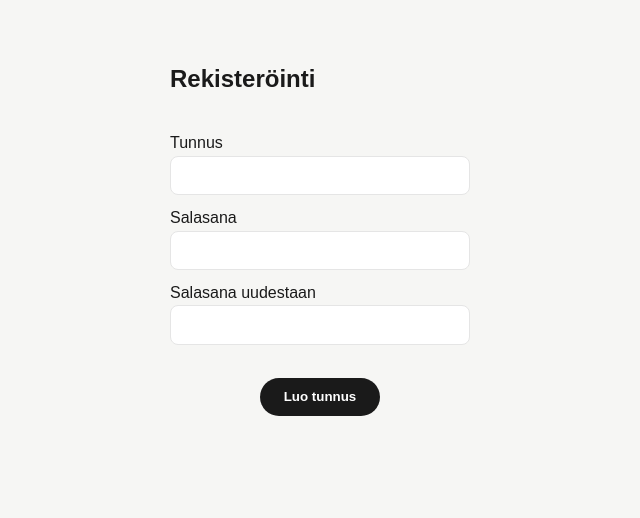
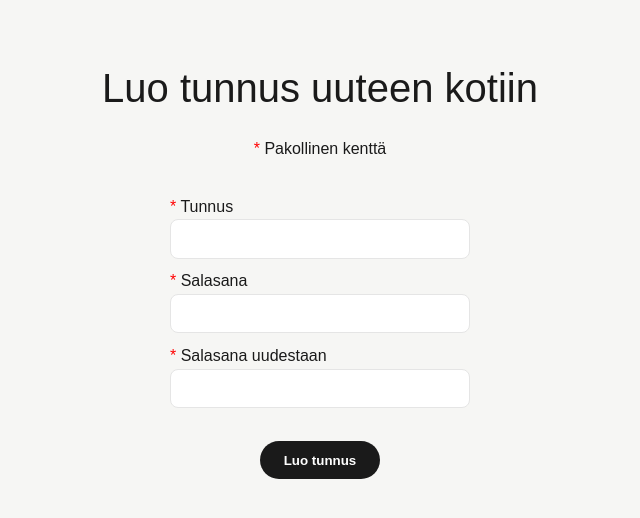
Before and after one commit to henkkasplund/RENTER, a Flask app: page /register in a window 1280 px wide. Shown: the part 125-643 px from the top of the page, without its empty margins (320-960 px from the left). Run offline with Flask 3, Linux system fonts and the light colour scheme.

Commit message:
Simplify grids, improve flash messages and layout

```diff
--- a/app.py
+++ b/app.py
@@ -334,8 +334,10 @@ def toggle_like(listing_id):
     likes = listings.get_likes(user_id, listing_id)
     if likes["liked"]:
         listings.like_unlike(user_id, listing_id, False)
+        flash("Tykkäys poistettu!")
     else:
         listings.like_unlike(user_id, listing_id, True)
+        flash("Tykkäys lisätty!")
     return redirect(request.referrer)
 
 @app.route("/create_offer", methods=["POST"])
--- a/static/main.css
+++ b/static/main.css
@@ -58,10 +58,6 @@ a:hover {
   text-align: center;
 }
 
-.right {
-  text-align: right;
-}
-
 .left {
   text-align: left;
 }
@@ -77,11 +73,8 @@ a:hover {
 
 .grid-large {
   grid-template-columns: repeat(auto-fit, minmax(260px, 1fr));
-  gap: 2rem;
-}
-
-.grid-dual {
-  grid-template-columns: repeat(auto-fit, minmax(240px, 1fr));
+  gap: 1rem;
+  margin-bottom: 1.2rem;
 }
 
 input:not([type="checkbox"]),
@@ -135,7 +128,7 @@ button:hover {
 }
 
 .listing-card p {
-  margin: 0.3rem 0;
+  margin: 0.2rem 0;
 }
 
 .listing-card h3,
--- a/templates/edit_listing.html
+++ b/templates/edit_listing.html
@@ -10,7 +10,7 @@
 
   <form class="form-stack" action="/edit_listing/{{ listing.id }}" method="post">
 
-    <div class="grid grid-dual">
+    <div class="grid grid-large">
 
       <label class="required">
         Asuntotyyppi
--- a/templates/layout.html
+++ b/templates/layout.html
@@ -13,23 +13,18 @@
     <div class="header">
       <h1><a href="/">RENTER</a></h1>
 
-      {% if session.username %}
-        <div class="login-info">
-          Käyttäjä:
-          <a href="/user/{{ session.user_id }}">{{ session.username }}</a>
-
+      <div class="login-info">
+        {% if session.username %}
           <form action="/logout" method="post">
             <input type="hidden" name="csrf_token" value="{{ session.csrf_token }}">
             <button type="submit">Kirjaudu ulos</button>
           </form>
-        </div>
-      {% else %}
-        <div class="login-info">
+        {% else %}
           <form action="/login" method="get">
             <button type="submit">Kirjaudu sisään</button>
           </form>
-        </div>
-      {% endif %}
+        {% endif %}
+      </div>
     </div>
 
     <nav>
@@ -57,7 +52,11 @@
     </nav>
 
     {% for message in get_flashed_messages() %}
-      <p>{{ message }}</p>
+      <section class="wide">
+        <div class="listing-card center">
+          <p><strong>{{ message }}</strong></p>
+        </div>
+      </section>
     {% endfor %}
 
     <main>
--- a/templates/new_listing.html
+++ b/templates/new_listing.html
@@ -10,7 +10,7 @@
 
   <form class="form-stack medium left" action="/create_listing" method="post">
 
-    <div class="grid grid-dual">
+    <div class="grid grid-large">
 
       <label class="required">
         Asuntotyyppi
@@ -96,7 +96,7 @@
 
     <h3>Taloyhtiön tiedot</h3>
 
-      <div class="grid grid-dual">
+      <div class="grid grid-large">
         <label><input type="checkbox" name="bath"> Sauna</label>
         <label><input type="checkbox" name="elevator"> Hissi</label>
         <label><input type="checkbox" name="laundry"> Pyykkitupa</label>
--- a/templates/register.html
+++ b/templates/register.html
@@ -3,22 +3,24 @@
 {% block title %}Rekisteröinti{% endblock %}
 
 {% block content %}
-<section class="narrow">
-  <h2>Rekisteröinti</h2>
+<section class="hero">
+  <h2>Luo tunnus uuteen kotiin</h2>
 
-  <form class="form-stack" action="/create_account" method="post">
+  <p class="required"> Pakollinen kenttä</p>
 
-    <label>
+  <form class="form-stack narrow left" action="/create_account" method="post">
+
+    <label class="required">
       Tunnus
       <input type="text" name="username" required>
     </label>
 
-    <label>
+    <label class="required">
       Salasana
       <input type="password" name="password1" required>
     </label>
 
-    <label>
+    <label class="required">
       Salasana uudestaan
       <input type="password" name="password2" required>
     </label>
--- a/templates/search_listings.html
+++ b/templates/search_listings.html
@@ -5,11 +5,13 @@
 {% block content %}
 
 <section class="hero">
-  <h2>Etsi vuokrakohteita</h2>
+  <h2>Löydä uusi kotisi tästä</h2>
+
+  <p>Luotettava vuokrakoti painalluksen päässä</p>
 
   <form class="form-stack medium left" action="/search_listings" method="get">
 
-    <div class="grid grid-dual">
+    <div class="grid grid-large">
 
       <div>
         Asuntotyyppi
--- a/templates/show_listing.html
+++ b/templates/show_listing.html
@@ -15,7 +15,7 @@
     {{ listing.rent }} €
   </h2>
   {% if session.username %}
-    <h3><a href="/user/{{ listing.user_id }}">{{ listing.username }}</a></h3>
+    <h2><a href="/user/{{ listing.user_id }}">{{ listing.username }}</a></h2>
     <h4>Tykkäyksiä: {{ likes.likes }}</h4>
 
     {% if session.user_id != listing.user_id %}
@@ -190,7 +190,7 @@
   <div class="listing-card">
     <h3>Asunnon tiedot</h3>
 
-    <div class="grid grid-dual">
+    <div class="grid grid-large">
       <p><strong>Asuntotyyppi:</strong> {{ listing.property_type }}</p>
       <p><strong>Huonemäärä:</strong> {{ listing.rooms }} h</p>
       <p><strong>Neliömäärä:</strong> {{ listing.size | format_size }} m²</p>
@@ -211,7 +211,7 @@
     {% if listing.property_type == "Kerrostalo" %}
       <h3>Taloyhtiön tiedot</h3>
 
-      <div class="grid grid-dual">
+      <div class="grid grid-large">
         <p><strong>Sauna:</strong> {{ "Kyllä" if listing.bath else "Ei" }}</p>
         <p><strong>Hissi:</strong> {{ "Kyllä" if listing.elevator else "Ei" }}</p>
         <p><strong>Pyykkitupa:</strong> {{ "Kyllä" if listing.laundry else "Ei" }}</p>
```
Also changed, not shown: templates/index.html (+8 -3 lines), templates/login.html (+4 -3 lines).
